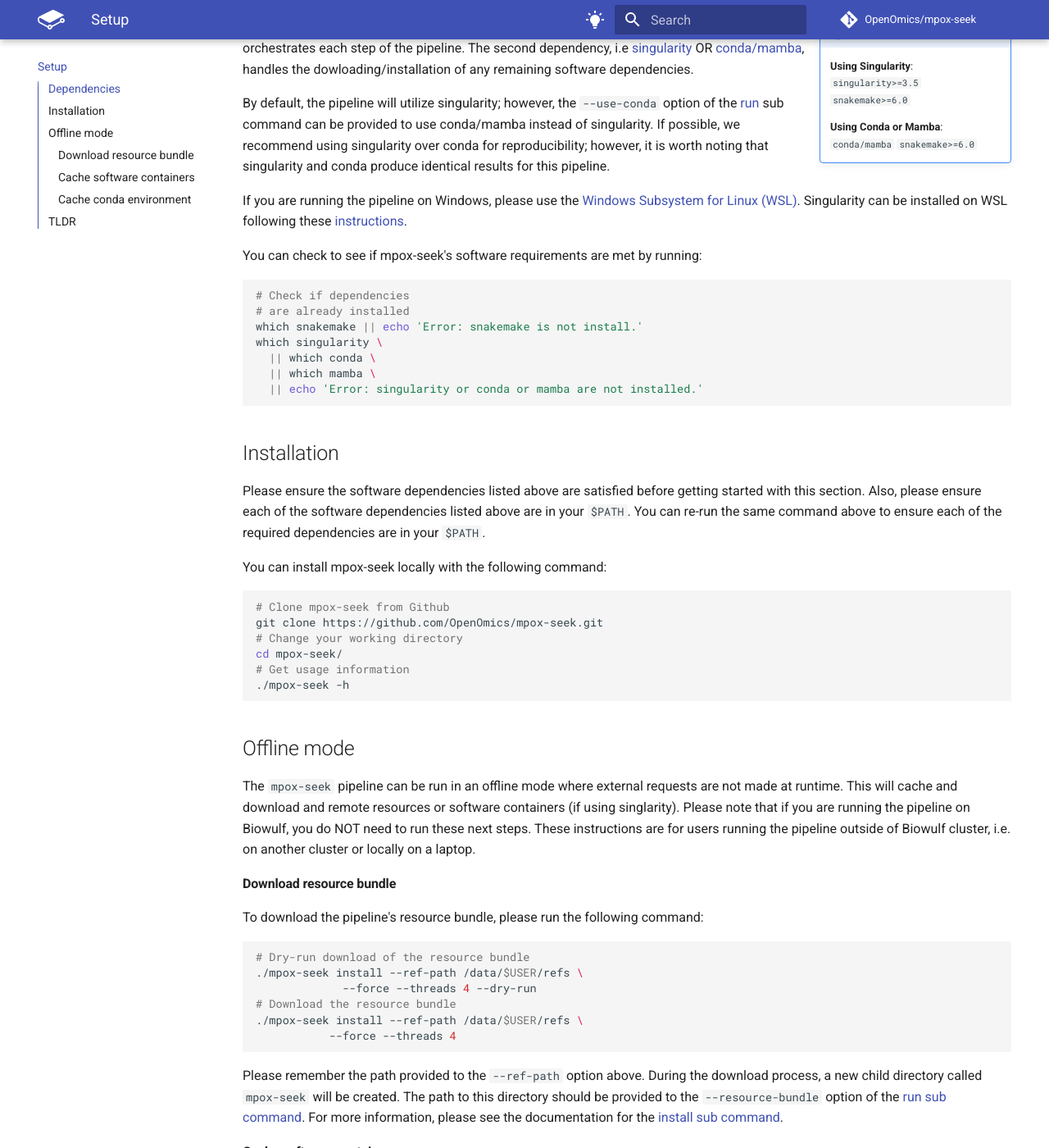
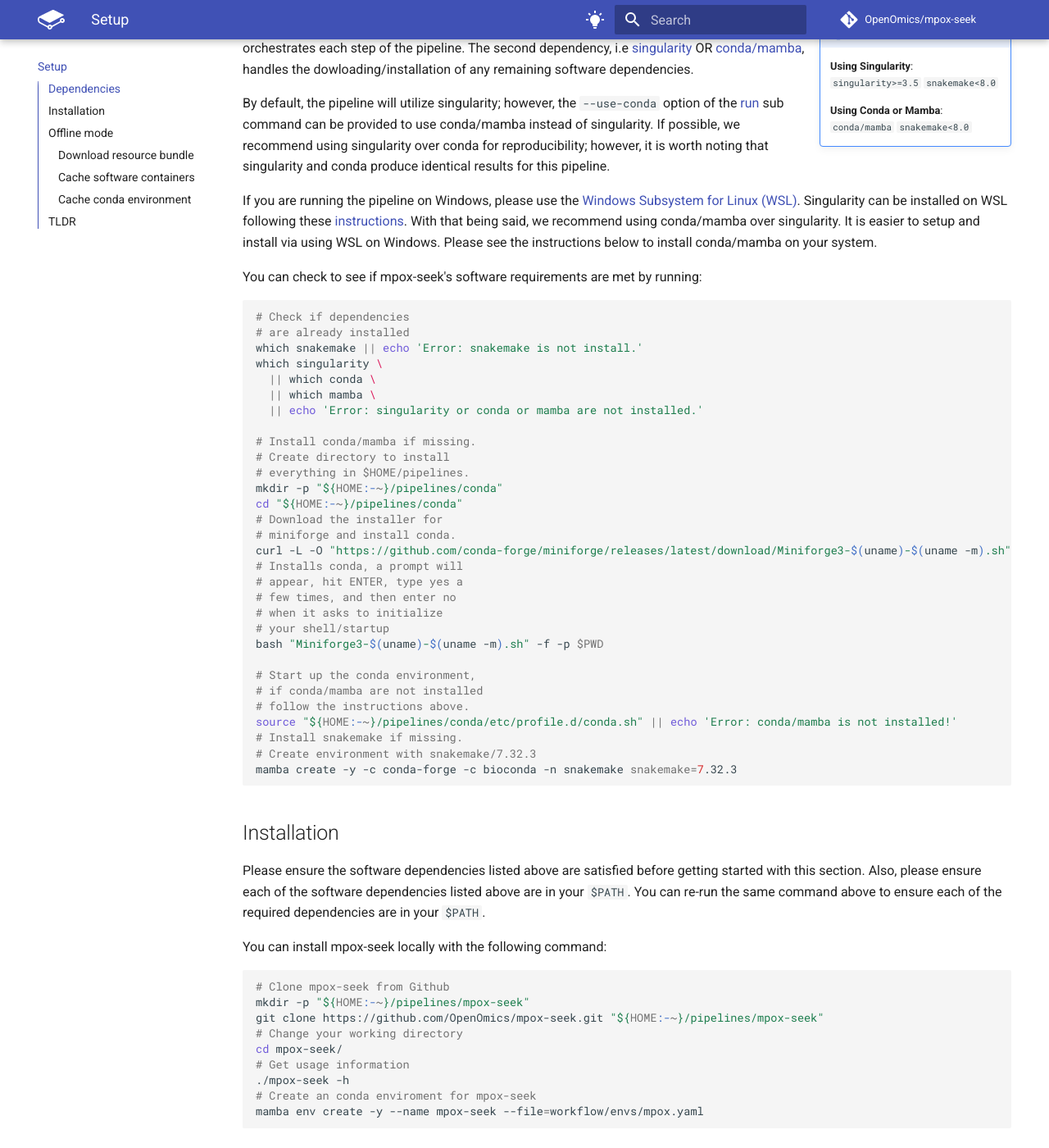
Before and after one commit to OpenOmics/mpox-seek, an MkDocs documentation site: the page built from docs/setup.md, in a window 1280 px wide and 1400 px high, scrolled down 258 px. Shown: the whole window at 82% size. Built offline with MkDocs 1.6.1 and Material for MkDocs 9.7.7, drawn with Linux system fonts in a browser that asks for light colours; comment, search, counter and statistics services are not loaded; the version menu is left out; some of the changed text lies outside the part shown.

Commit message:
Adding conda/mamba install instructions

````diff
--- a/docs/setup.md
+++ b/docs/setup.md
@@ -1,15 +1,15 @@
 ## Dependencies
 
 !!! note inline end "Requirements"
-    **Using Singularity**: `singularity>=3.5`  `snakemake>=6.0`
+    **Using Singularity**: `singularity>=3.5`  `snakemake<8.0`
 
-    **Using Conda or Mamba**: `conda/mamba`  `snakemake>=6.0`
+    **Using Conda or Mamba**: `conda/mamba`  `snakemake<8.0`
 
 [Snakemake](https://snakemake.readthedocs.io/en/stable/getting_started/installation.html) must be installed on the target system. Snakemake is a workflow manager that orchestrates each step of the pipeline. The second dependency, i.e [singularity](https://singularity.lbl.gov/all-releases) OR [conda/mamba](https://github.com/conda-forge/miniforge#mambaforge), handles the dowloading/installation of any remaining software dependencies.
 
 By default, the pipeline will utilize singularity; however, the `--use-conda` option of the [run](usage/run.md) sub command can be provided to  use conda/mamba instead of singularity. If possible, we recommend using singularity over conda for reproducibility; however, it is worth noting that singularity and conda produce identical results for this pipeline.
 
-If you are running the pipeline on Windows, please use the [Windows Subsystem for Linux (WSL)](https://learn.microsoft.com/en-us/windows/wsl/install). Singularity can be installed on WSL following these [instructions](https://www.blopig.com/blog/2021/09/using-singularity-on-windows-with-wsl2/).
+If you are running the pipeline on Windows, please use the [Windows Subsystem for Linux (WSL)](https://learn.microsoft.com/en-us/windows/wsl/install). Singularity can be installed on WSL following these [instructions](https://www.blopig.com/blog/2021/09/using-singularity-on-windows-with-wsl2/). With that being said, we recommend using conda/mamba over singularity. It is easier to setup and install via using WSL on Windows. Please see the instructions below to install conda/mamba on your system.
 
 You can check to see if mpox-seek's software requirements are met by running:
 ```bash
@@ -20,6 +20,29 @@ which singularity \
   || which conda \
   || which mamba \
   || echo 'Error: singularity or conda or mamba are not installed.'
+
+# Install conda/mamba if missing.
+# Create directory to install
+# everything in $HOME/pipelines.
+mkdir -p "${HOME:-~}/pipelines/conda"
+cd "${HOME:-~}/pipelines/conda"
+# Download the installer for
+# miniforge and install conda.
+curl -L -O "https://github.com/conda-forge/miniforge/releases/latest/download/Miniforge3-$(uname)-$(uname -m).sh"
+# Installs conda, a prompt will
+# appear, hit ENTER, type yes a
+# few times, and then enter no
+# when it asks to initialize
+# your shell/startup
+bash "Miniforge3-$(uname)-$(uname -m).sh" -f -p $PWD
+
+# Start up the conda environment,
+# if conda/mamba are not installed
+# follow the instructions above.
+source "${HOME:-~}/pipelines/conda/etc/profile.d/conda.sh" || echo 'Error: conda/mamba is not installed!'
+# Install snakemake if missing.
+# Create environment with snakemake/7.32.3
+mamba create -y -c conda-forge -c bioconda -n snakemake snakemake=7.32.3
 ```
 
 
@@ -30,11 +53,14 @@ Please ensure the software dependencies listed above are satisfied before gettin
 You can install mpox-seek locally with the following command:
 ```bash
 # Clone mpox-seek from Github
-git clone https://github.com/OpenOmics/mpox-seek.git
+mkdir -p "${HOME:-~}/pipelines/mpox-seek"
+git clone https://github.com/OpenOmics/mpox-seek.git "${HOME:-~}/pipelines/mpox-seek"
 # Change your working directory
 cd mpox-seek/
 # Get usage information
 ./mpox-seek -h
+# Create an conda enviroment for mpox-seek
+mamba env create -y --name mpox-seek --file=workflow/envs/mpox.yaml
 ```
 
 ## Offline mode
@@ -43,12 +69,25 @@ The `mpox-seek` pipeline can be run in an offline mode where external requests a
 
 #### Download resource bundle
 
+???+ note
+
+    This pipeline does not have any reference files that need to be downloaded
+    prior to running. As so, everything on this page can be safely ignored! We
+    have bundled all the reference files for the pipeline within our Github
+    repository. All the reference files are located within the [resources folder](https://github.com/OpenOmics/mpox-seek/tree/main/resources).
+
+Please feel free to skip over this section. There are no reference files that need to be downloaded prior to running the pipeline. All reference files are bundled with the pipeline.
+
 To download the pipeline's resource bundle, please run the following command:
 ```bash
-# Dry-run download of the resource bundle
+# Dry-run download of the resource bundle,
+# this will show you what will be downloaded.
 ./mpox-seek install --ref-path /data/$USER/refs \
              --force --threads 4 --dry-run
-# Download the resource bundle
+
+# Download the resource bundle, currently
+# all resources are bundled with the pipeline
+# so there is nothing to download!
 ./mpox-seek install --ref-path /data/$USER/refs \
            --force --threads 4
 ```
@@ -100,19 +138,15 @@ Following the example below, please replace `--input .tests/*.gz` with your inpu
         cd mpox-seek/
         # Get usage information
         ./mpox-seek -h
-        # Download resource bundle
-        ./mpox-seek install --ref-path $HOME/refs --force --threads 4
         # Cache software containers
         ./mpox-seek cache --sif-cache $HOME/SIFs
         # Dry run mpox-seek pipeline
         ./mpox-seek run --input .tests/*.gz --output tmp_01/ \
-                   --resource-bundle $HOME/refs/mpox-seek \
                    --sif-cache $HOME/SIFs --mode local \
                    --dry-run
         # Run mpox-seek pipeline
         # in offline-mode
         ./mpox-seek run --input .tests/*.gz --output tmp_01/ \
-                   --resource-bundle $HOME/refs/mpox-seek \
                    --sif-cache $HOME/SIFs --mode local
         ```
 
@@ -127,24 +161,29 @@ Following the example below, please replace `--input .tests/*.gz` with your inpu
         cd mpox-seek/
         # Get usage information
         ./mpox-seek -h
-        # Download resource bundle
-        ./mpox-seek install --ref-path $HOME/refs --force --threads 4
+        # Add conda/mamba to $PATH
+        which conda \
+            || source "${HOME:-~}/pipelines/conda/etc/profile.d/conda.sh" \
+            || echo 'Error: conda/mamba is not installed.'
         # Cache conda environment,
         # creates a local conda env
         # called mpox-seek
-        mamba env create -f workflow/envs/mpox-seek.yaml
-        # Dry run mpox-seek pipeline
+        mamba env create -f workflow/envs/mpox.yaml
+        # Activate snakemake conda environment
+        conda activate snakemake
+        # Dry run mpox-seek pipeline to
+        # see what steps/jobs will run
         ./mpox-seek run --input .tests/*.gz --output tmp_01/ \
-                   --resource-bundle $HOME/refs/mpox-seek \
-                   --mode local --conda-env-name mpox-seek \
-                   --use-conda --dry-run
-        # Run mpox-seek pipeline
-        # with conda/mamba in
-        # offline-mode
+                   --mode local --use-conda --conda-env-name mpox-seek \
+                   --additional-strains resources/mpox_additional_strains.fa.gz \
+                   --batch-id 2024-04-08 --bootstrap-trees --dry-run
+        # Run mpox-seek pipeline with conda/mamba in
+        # offline-mode, no external requests are made,
+        # all software dependencies are cached locally
         ./mpox-seek run --input .tests/*.gz --output tmp_01/ \
-                   --resource-bundle $HOME/refs/mpox-seek \
-                   --mode local --conda-env-name mpox-seek \
-                   --use-conda
+                   --mode local --use-conda --conda-env-name mpox-seek \
+                   --additional-strains resources/mpox_additional_strains.fa.gz \
+                   --batch-id 2024-04-08 --bootstrap-trees
         ```
 
     === "Biowulf"
````
Also changed, not shown: other parts of docs/setup.md (+2 -3 lines).
